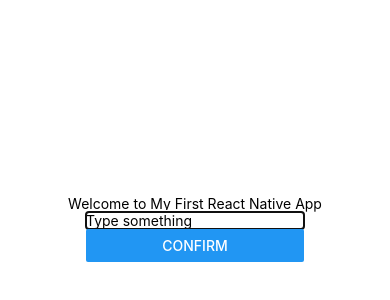
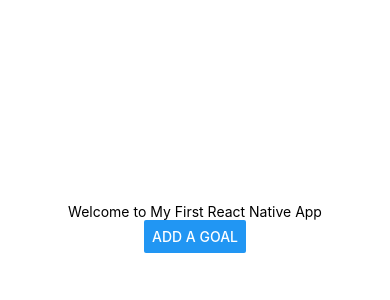
Before and after one commit to wangyan1005/my-first-app, a React Native app: screen / in a window 390 px wide. Shown: the part 194-494 px from the top of the page. Built offline with nearby package versions, Linux system fonts and the light colour scheme.

Commit message:
add modal visibility and add a goal button

```diff
--- a/App.tsx
+++ b/App.tsx
@@ -1,5 +1,5 @@
 import { StatusBar } from 'expo-status-bar';
-import { StyleSheet, View, Text } from 'react-native';
+import { StyleSheet, View, Text, Button } from 'react-native';
 import React from 'react';
 import Header from './components/Header';
 import Input from './components/Input';
@@ -8,19 +8,23 @@
   const appName = 'My First React Native App';
   // define a state variable to store the data from Input component
   const [receivedData, setReceivedData] = React.useState('');
+  const[isModalVisible, setIsModalVisible] = React.useState(false);
 
   // receive data from Input component
   function handleInputData(data: string) {
     // console.log('data received from Input component:', data)
     setReceivedData(data)
+    setIsModalVisible(false)
   }
 
   return (
     <View style={styles.container}>
       <StatusBar style="auto" />
       <Header name={appName} />
-      <Input focus={true} inputHandler={handleInputData} />
+      <Input focus={true} inputHandler={handleInputData} visibility={isModalVisible} />
+      <Button title="Add a goal" onPress={() => setIsModalVisible(true)} />
       <Text>{receivedData}</Text>
+
     </View>
   );
 }
--- a/components/Input.tsx
+++ b/components/Input.tsx
@@ -1,12 +1,13 @@
-import { View, TextInput, Text, Button } from 'react-native'
+import { View, TextInput, Text, Button, StyleSheet, Modal } from 'react-native'
 import React from 'react'
 
 interface InputProps {
   focus: boolean
   inputHandler: (data: string) => void
+  visibility: boolean
 }
 
-const Input = ({focus, inputHandler} : InputProps) => {
+const Input = ({focus, inputHandler, visibility} : InputProps) => {
   const [text, setText] = React.useState('');
   const [isFocused, setIsFocused] = React.useState(true);
 
@@ -15,8 +16,11 @@
     inputHandler(text)
   }
 
+
+
   return (
-    <View>
+    <Modal animationType='slide' visible={visibility}>
+    <View style={styles.container}>
       <TextInput
         value={text}
         onChangeText={(changeText) => setText(changeText)}
@@ -42,9 +46,19 @@
         title="confirm"
         onPress={handleConfirm}
       />
-
     </View>
+    </Modal>
   )
 }
 
+const styles = StyleSheet.create({
+  container: {
+    flex: 1,
+    backgroundColor: '#fff',
+    alignItems: 'center',
+    justifyContent: 'center',
+  },
+});
+
+
 export default Input
```
